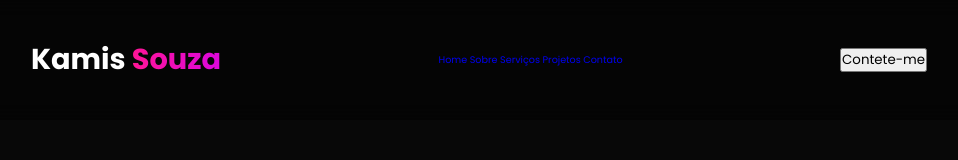
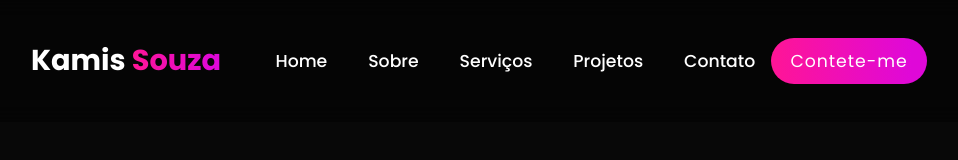
Before and after one commit to KamisAmorim/kamillarebeka.github.io, a plain HTML site: page index.html in a window 1280 px wide. Shown: the whole page, without its empty margins (161-1119 px from the left). Drawn offline with Linux system fonts and the light colour scheme.

Commit message:
Navbar Completa

```diff
--- a/style.css
+++ b/style.css
@@ -11,7 +11,7 @@
     --bg-color: #080808;
     --second-bg-color: #101010;
     --text-color: white;
-    --main-color: rgb(208, 48, 88);
+    --main-color: #ff1596;
 
 }
 
@@ -65,3 +65,38 @@ span{
     background-clip: text;
     color: transparent;
 }
+
+.navbar a{
+    font-size: 1.8rem;
+    color: var(--text-color);
+    margin-left: 4rem;
+    font-weight: 500;
+    transition: 0.3s ease-in-out;
+    border-bottom: 3px solid transparent;
+}
+
+.navbar a:hover {
+    color: var(--main-color);
+    border-bottom: 3px solid var(--main-color);
+}
+
+.gradient-btn {
+    font-size: 1.8rem;
+    padding: 1rem 2rem;
+    border-radius: 3rem;
+    background: linear-gradient(
+        270deg,
+        #df08d8 10%,
+        #ff1596 100%
+    );
+    letter-spacing: 1px;
+    cursor: pointer;
+    transition: 0.3s ease-in-out;
+    color: var(--text-color);
+    border: none;
+    text-wrap: nowrap;
+}
+
+.gradient-btn:hover{
+    transform: scale(1.05);
+}
```
